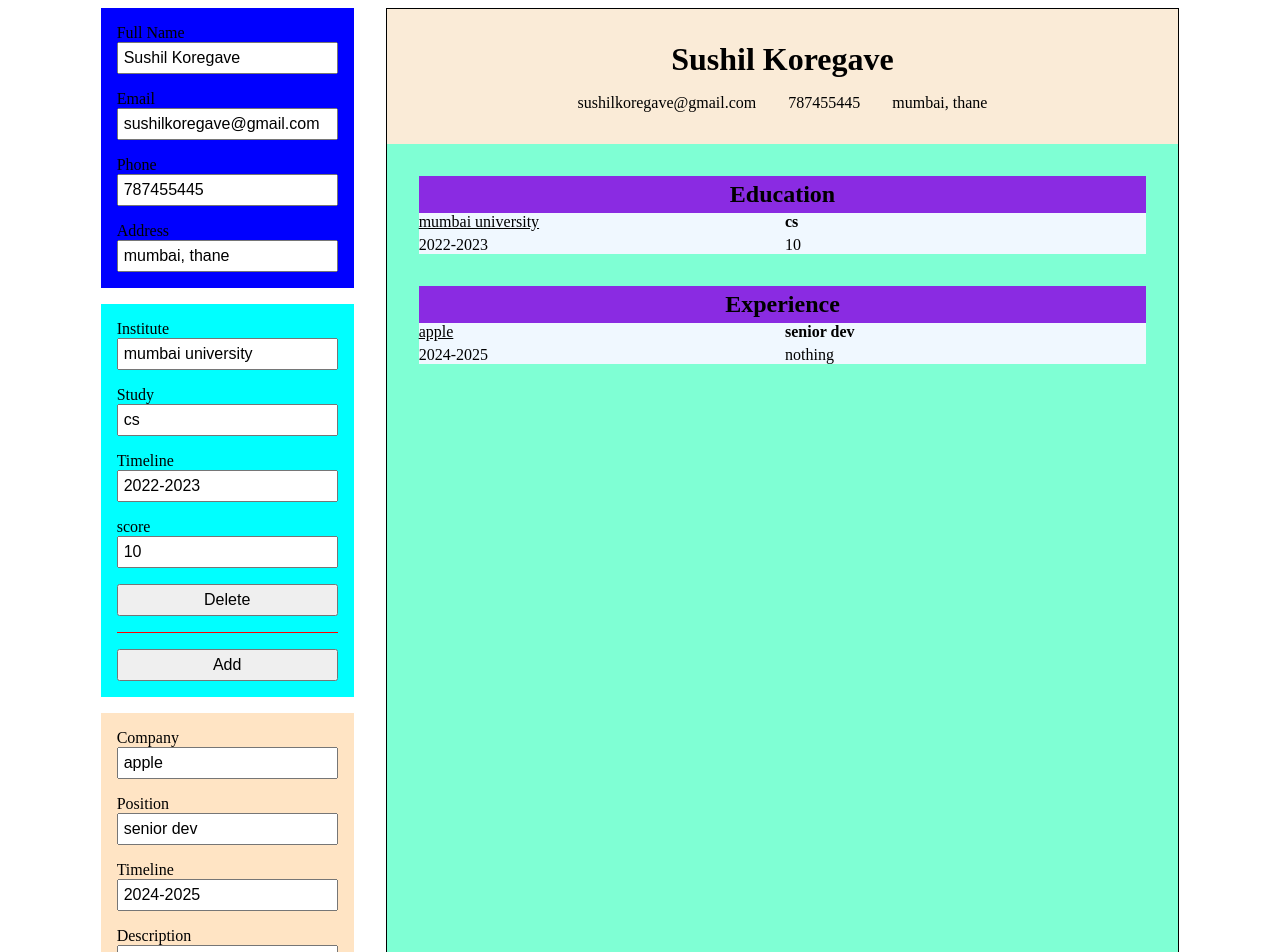
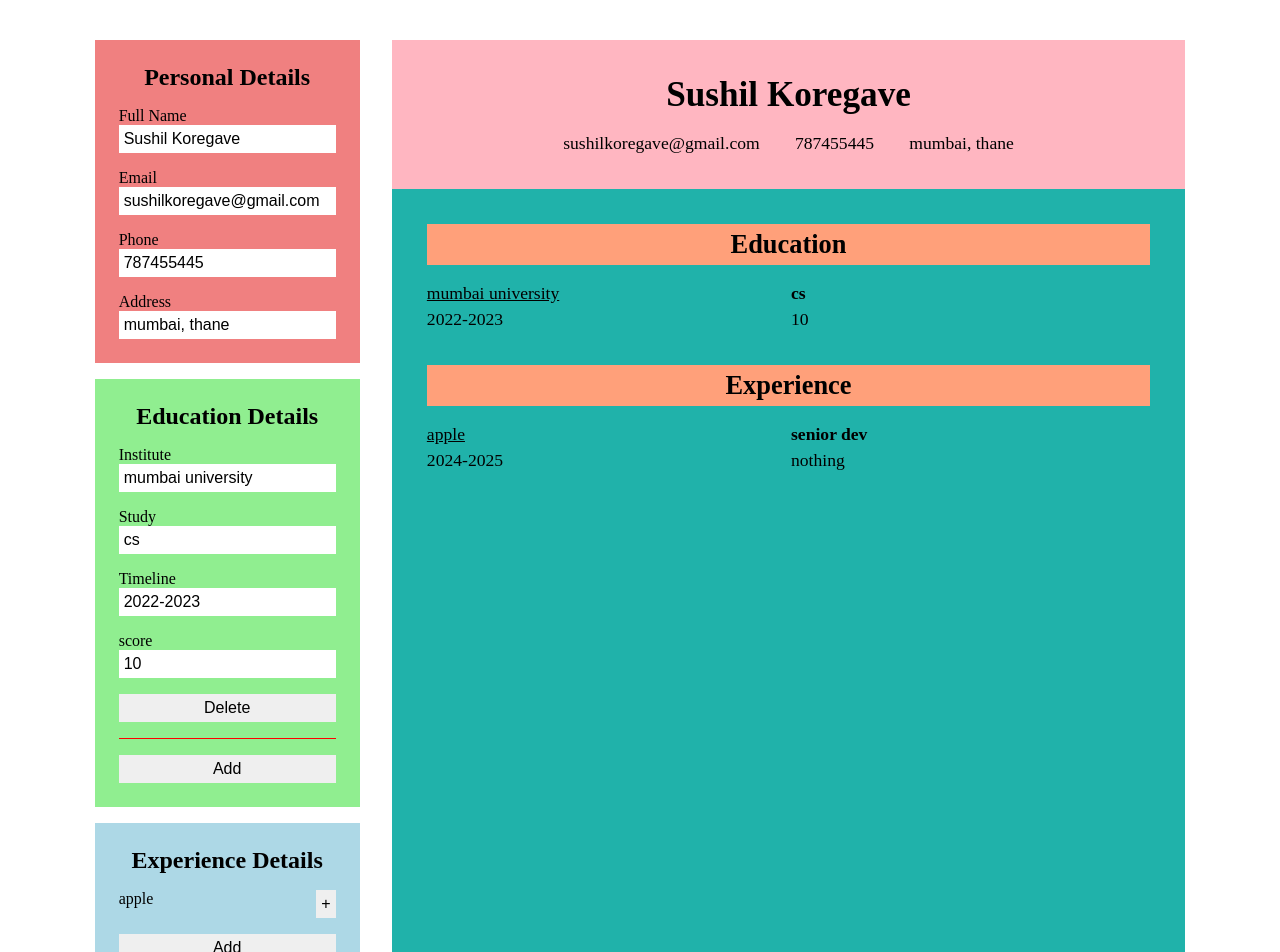
Before and after one commit to sushil174/CV-Builder, a React (Vite) app: page / in a window 1280 px wide. Shown: the top 952 px of the page. Built offline with nearby package versions, Linux system fonts and the light colour scheme.

Commit message:
add expand option to experience section

```diff
--- a/src/App.jsx
+++ b/src/App.jsx
@@ -59,7 +59,7 @@ function App() {
   }
 
   const addEdu = () => {
-    const newEducation = {...initialEducationInfo, id:uuidv4()}
+    const newEducation = {...initialEducationInfo, id:uuidv4() , institute : "New Institute"}
     setEducationInfo(prev => [...prev, newEducation])
   }
 
@@ -97,7 +97,7 @@ function App() {
   }
 
   const addExp = () => {
-    const newExperience = {...initialExperienceInfo, id:uuidv4()}
+    const newExperience = {...initialExperienceInfo, id:uuidv4(), company : "new company"}
     setExperienceInfo(prev => [...prev, newExperience])
   }
 
--- a/src/components/Education.jsx
+++ b/src/components/Education.jsx
@@ -1,6 +1,7 @@
 function Education({info,intituteChange, deleteEdu, addEdu}) {
     return (
         <div className="input-education">
+        <h2>Education Details</h2>
         {info.map(edu => (
             <ul key={edu.id}>
 
--- a/src/components/Experience.jsx
+++ b/src/components/Experience.jsx
@@ -1,3 +1,5 @@
+import ExperienceInput from "./ExperienceInput";
+
 function Experience({
     info,
     companyChange,
@@ -6,7 +8,16 @@ function Experience({
 }) {
     return (
         <div className="input-experience">
-        {info.map(work => (
+        <h2>Experience Details</h2>
+        {
+            info.map(work => (
+                <div key={work.id}>
+                    <ExperienceInput work={work} companyChange={companyChange} deleteExp={deleteExp}/>
+                </div>
+            ))
+        }
+        {/* {
+        info.map(work => (
             <ul key={work.id}>
                 <li>
                     <label>Company </label>
@@ -31,7 +42,8 @@ function Experience({
                 <button onClick={deleteExp(work.id)}>Delete</button>
 
             </ul>
-        ))}
+        ))
+    } */}
         <button onClick={addExp}>Add</button>
         </div>
     );
--- /dev/null
+++ b/src/components/ExperienceInput.jsx
@@ -0,0 +1,49 @@
+import { useState } from "react";
+
+function ExperienceInput({work, companyChange, deleteExp}) {
+    const [isExpand, setExpand] = useState(false)
+
+    function handleExpand() {
+        setExpand(!isExpand)
+    }
+
+    return (
+        <>
+            <div className="header">
+                <p>{work.company}</p>
+                <button onClick={handleExpand}>{isExpand ? '-' : '+'}</button>
+            </div>
+
+            {
+                isExpand &&
+                    <ul>
+                        <li>
+                            <label>Company </label>
+                            <input type="text" name="company" value={work.company || ''} onChange={e => {companyChange(work.id,e)}}/>
+                        </li>
+
+                        <li>
+                            <label>Position </label>
+                            <input type="text" name="position" value={work.position || ''} onChange={e => {companyChange(work.id,e)}}/>
+                        </li>
+
+                        <li>
+                            <label>Timeline </label>
+                            <input type="text" name="timeline" value={work.timeline || ''} onChange={e => {companyChange(work.id,e)}}/>
+                        </li>
+
+                        <li>
+                            <label>Description </label>
+                            <input type="text" name="description" value={work.description || ''} onChange={e => {companyChange(work.id,e)}}/>
+                        </li>
+
+                        <button onClick={deleteExp(work.id)}>Delete</button>
+                    </ul>
+
+            }
+
+        </>
+    )
+}
+
+export default ExperienceInput
--- a/src/components/GeneralInfo.jsx
+++ b/src/components/GeneralInfo.jsx
@@ -1,6 +1,8 @@
 function GeneralInfo({info, nameChange}) {
+
     return (
         <div  className="general-info">
+            <h2>Personal Details</h2>
             <ul>
                 <li>
                     <label>Full Name</label>
--- a/src/index.css
+++ b/src/index.css
@@ -1,24 +1,30 @@
+body {
+  font-family: 'Times New Roman', Times, serif;
+}
+
 .container {
   display: flex;
   justify-content: center;
   gap: 2em;
+  padding: 2em;
 }
 
 .resume-info {
-  background-color: aquamarine;
+  background-color: lightseagreen;
   width: 210mm;
   height: 297mm;
-  border: 1px solid #000;
   box-sizing: border-box;
+  font-size: 1.10rem;
 }
-h1, h2 , p ,ul{
+
+h1, h2 , p ,ul,input{
   margin: 0;
 }
 .resume-general-info {
   display: flex;
   flex-direction: column;
   text-align: center;
-  background-color: antiquewhite;
+  background-color: lightpink;
   padding: 2em;
   gap: 1em;
 
@@ -32,11 +38,11 @@ h1, h2 , p ,ul{
 
 .education-info, .experience-info {
   margin: 2em;
-  background-color: aliceblue;
+  /* background-color: aliceblue; */
 }
 
 .education-info h2 , .experience-info h2 {
-  background-color: blueviolet;
+  background-color: lightsalmon;
   text-align: center;
   padding: 5px;
 }
@@ -44,7 +50,7 @@ h1, h2 , p ,ul{
 .education-info div, .experience-info div {
   display: grid;
   grid-template: 1fr 1fr / 1fr 1fr;
-  margin-bottom: 1.5em;
+  margin-top: 1em;
   gap: 5px;
 }
 
@@ -54,16 +60,18 @@ h1, h2 , p ,ul{
   flex-direction: column;
   gap: 1em;
 }
-
+.fill-in h2 {
+  text-align: center;
+}
 .general-info {
-  background-color: blue;
+  background-color: lightcoral;
 }
 
 .input-experience , .input-education, .general-info {
   display: flex;
   justify-content: center;
   flex-direction: column;
-  padding: 1em;
+  padding: 1.5em;
   gap: 1em;
 }
 
@@ -85,14 +93,20 @@ ul {
   padding-bottom: 1em;
 }
 .input-experience {
-  background-color: bisque;
+  background-color: lightblue;
 }
 
 .input-education {
-  background-color: aqua;
+  background-color: lightgreen;
 }
 
 input, button {
   padding: 5px;
   font-size: 1rem;
+  border: none;
 }
+
+.header {
+  display: flex;
+  justify-content: space-between;
+}
```
